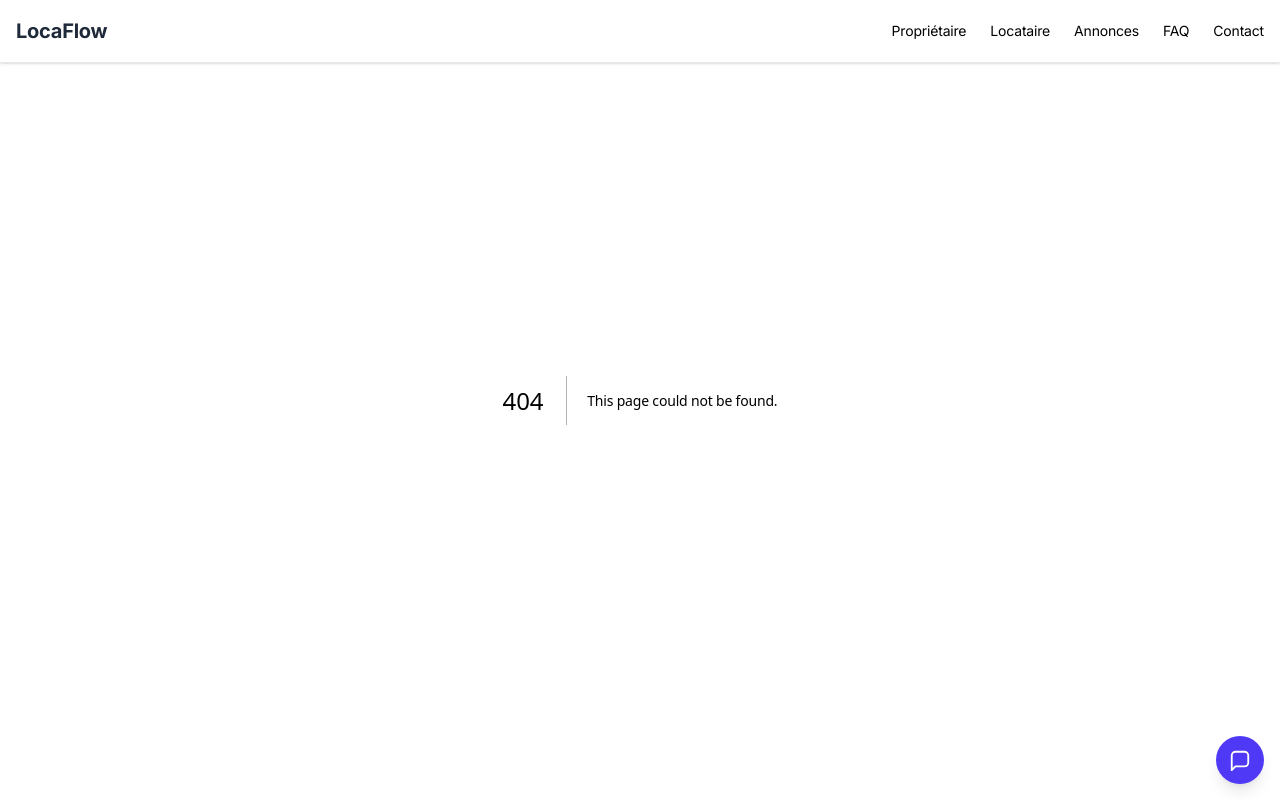
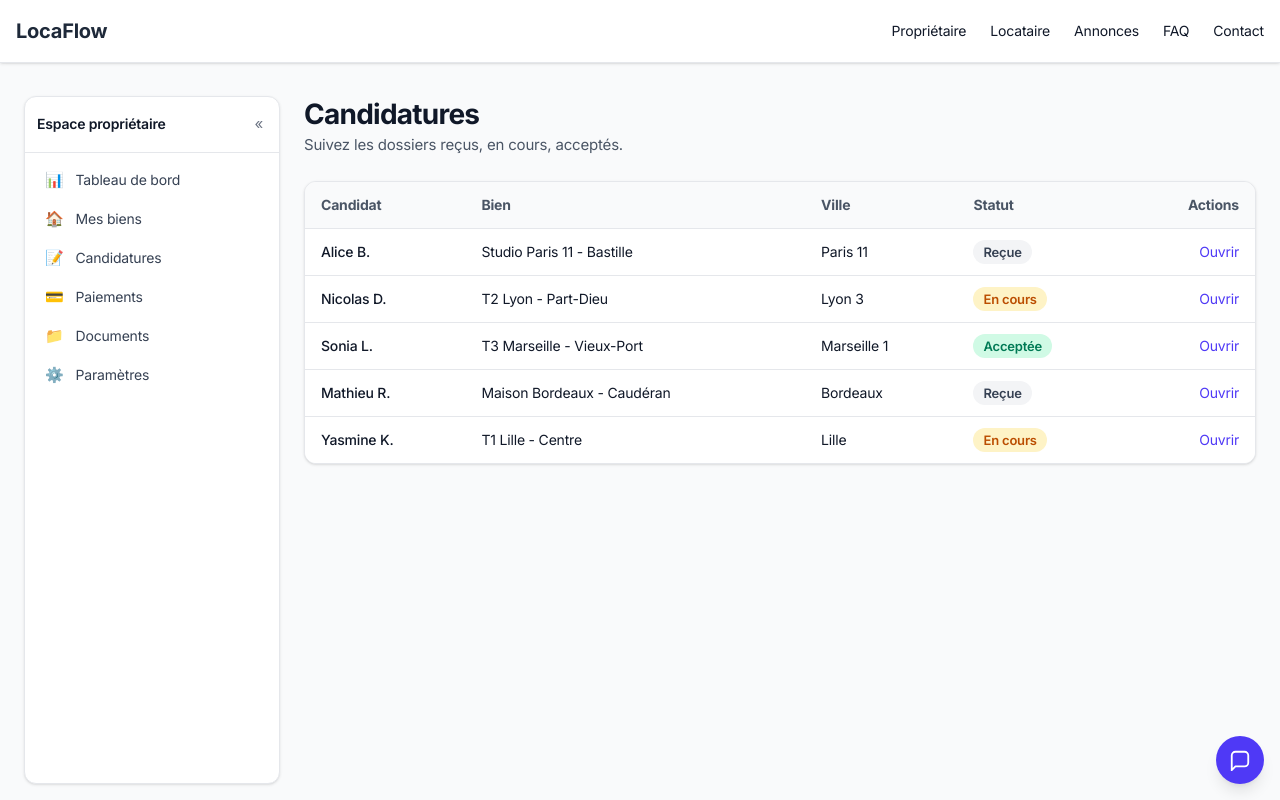
Before and after one commit to mikaelpackowski/LocaFlow-01, a Next.js app: page /proprietaire/demandes in a window 1280 px wide. Before the commit this address had no page. Shown: the top 800 px of the page. Built offline with nearby package versions, Linux system fonts and the light colour scheme.

Commit message:
Create page.tsx

```diff
--- /dev/null
+++ b/app/(default)/proprietaire/demandes/page.tsx
@@ -0,0 +1,49 @@
+import { mockApplications } from "@/utils/owner-data";
+
+export const metadata = { title: "Candidatures | LocaFlow" };
+
+export default function DemandesPage() {
+  const apps = mockApplications();
+
+  return (
+    <main>
+      <h1 className="text-2xl md:text-3xl font-bold text-gray-900">Candidatures</h1>
+      <p className="text-gray-600">Suivez les dossiers reçus, en cours, acceptés.</p>
+
+      <div className="mt-6 overflow-hidden rounded-xl border bg-white shadow-sm">
+        <table className="min-w-full divide-y">
+          <thead className="bg-gray-50 text-left text-sm text-gray-600">
+            <tr>
+              <th className="px-4 py-3">Candidat</th>
+              <th className="px-4 py-3">Bien</th>
+              <th className="px-4 py-3">Ville</th>
+              <th className="px-4 py-3">Statut</th>
+              <th className="px-4 py-3 text-right">Actions</th>
+            </tr>
+          </thead>
+          <tbody className="divide-y bg-white text-sm">
+            {apps.map((a) => (
+              <tr key={a.id}>
+                <td className="px-4 py-3 font-medium text-gray-900">{a.applicant}</td>
+                <td className="px-4 py-3">{a.propertyTitle}</td>
+                <td className="px-4 py-3">{a.city}</td>
+                <td className="px-4 py-3">
+                  <span className={`rounded-full px-2.5 py-1 text-xs font-semibold ${
+                    a.status === "Reçue" ? "bg-gray-100 text-gray-700" :
+                    a.status === "En cours" ? "bg-amber-100 text-amber-700" :
+                    "bg-emerald-100 text-emerald-700"
+                  }`}>
+                    {a.status}
+                  </span>
+                </td>
+                <td className="px-4 py-3 text-right">
+                  <button className="text-indigo-600 hover:underline" disabled>Ouvrir</button>
+                </td>
+              </tr>
+            ))}
+          </tbody>
+        </table>
+      </div>
+    </main>
+  );
+}
```
